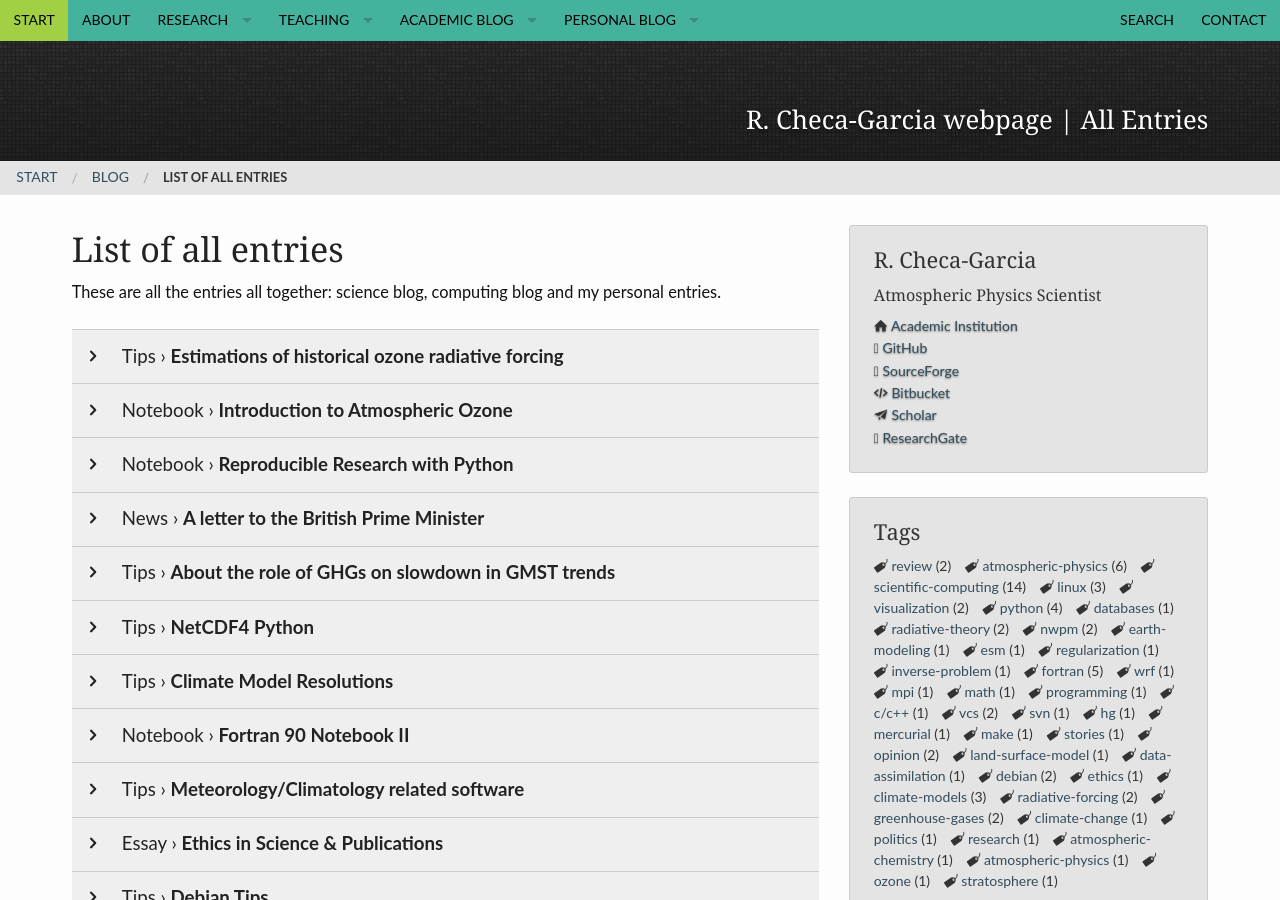
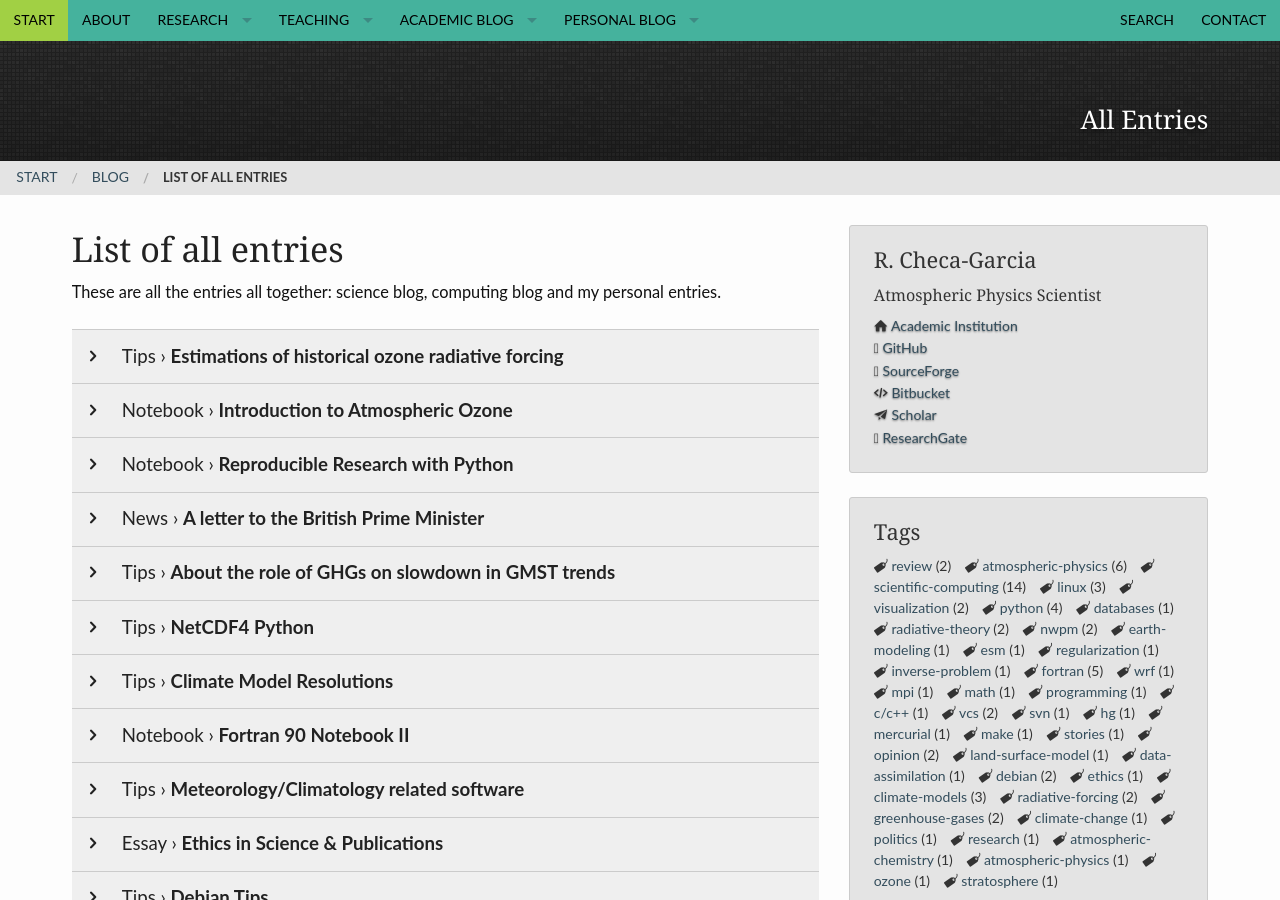
Before and after one commit to RCHG/rchg.github.io, a Jekyll site: the page built from blog/archive.html, in a window 1280 px wide and 900 px high. Built offline with Jekyll 4.4.1, drawn with Linux system fonts in a browser that asks for light colours; comment, search, counter and statistics services are not loaded.

Commit message:
Update archive.html

```diff
--- a/blog/archive.html
+++ b/blog/archive.html
@@ -5,7 +5,7 @@ teaser: "These are all the entries all together: science blog, computing blog an
 breadcrumb: true
 sidebar: right
 header:
-    title: R. Checa-Garcia webpage | All Entries
+    title: All Entries
     pattern: pattern_jquery-dark-grey-tile.png
 permalink: "blog/archive/"
 ---
```
